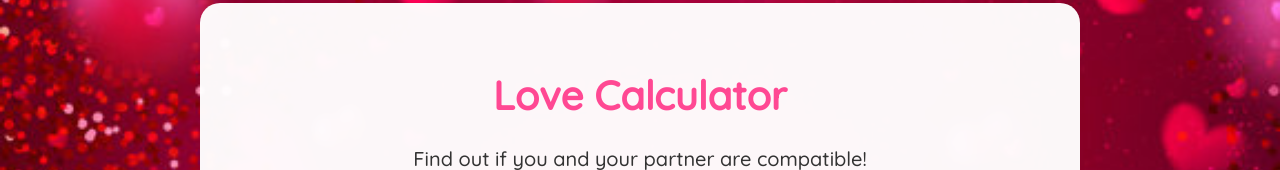
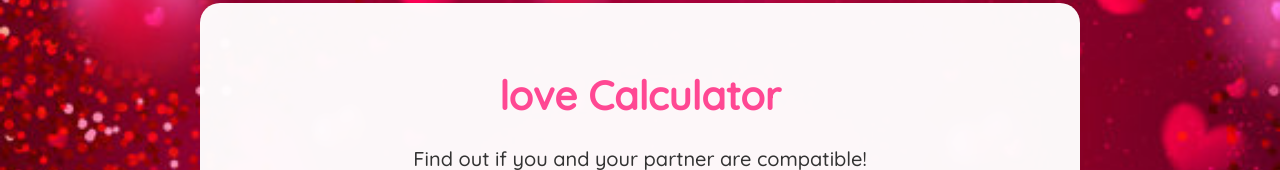
Before and after one commit to anshu21dahal/Love-calculator, a plain HTML site: page index.html in a window 1280 px wide. Shown: the part 153-323 px from the top of the page. Drawn offline with Linux system fonts and the light colour scheme.

Commit message:
minor correction

```diff
--- a/index.html
+++ b/index.html
@@ -12,7 +12,7 @@
 <body>
   <div class="container">
     <header>
-      <h1>Love Calculator</h1>
+      <h1>love Calculator</h1>
       <p>Find out if you and your partner are compatible!</p>
     </header>
     <div id="main">
```
